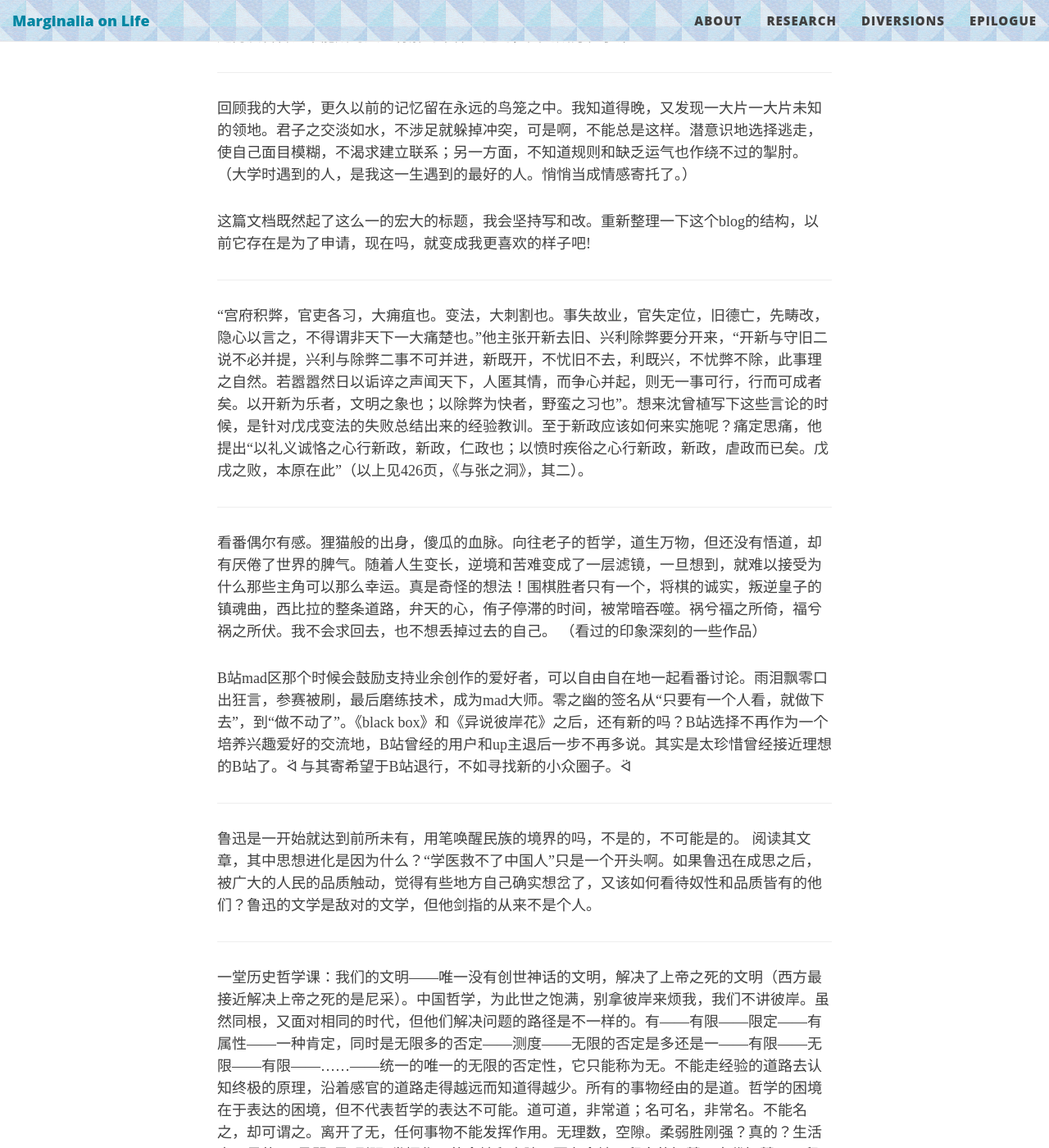
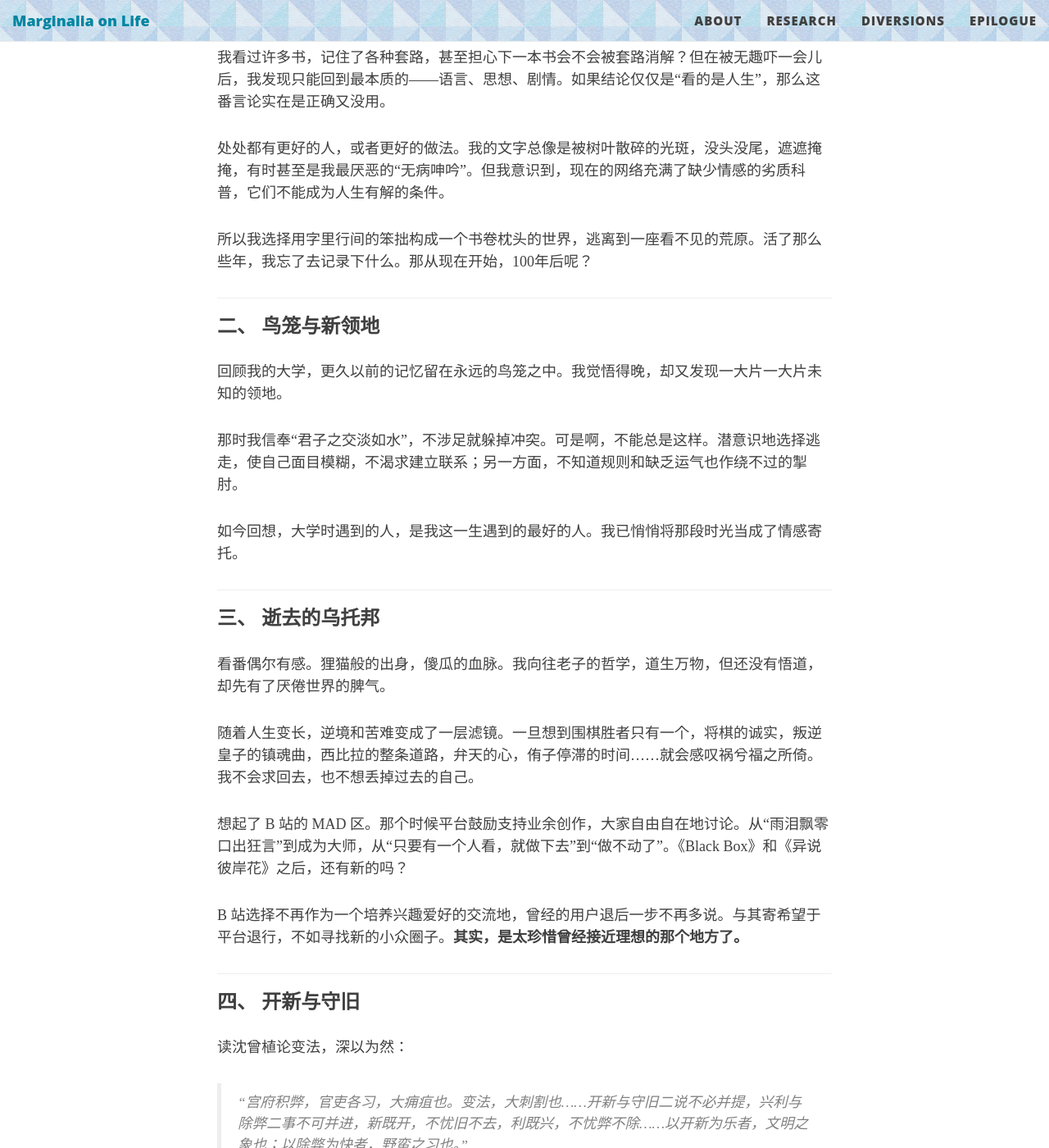
Before and after one commit to PlanetPolly/PlanetPolly.github.io, a Jekyll site: the page built from lastletter.md, in a window 1280 px wide and 1400 px high, scrolled down 828 px. Shown: the whole window at 82% size. Built offline with Jekyll 4.4.1, drawn with Linux system fonts in a browser that asks for light colours; nearby versions of some CDN libraries; some of the changed text lies outside the part shown.

Commit message:
Update lastletter.md

```diff
--- a/lastletter.md
+++ b/lastletter.md
@@ -4,56 +4,90 @@
 subtitle: 写在人生边上
 ---
 
-Bonheur！
+**Bonheur！**
 
 存在感来自于生活，来自于记忆。
 
-11022025，时隔一年，回过头看过去的文字，总想隐藏一些思绪，知道过去的情感珍贵，故有些苦恼。
+*11.02.2025*，时隔一年，回过头看过去的文字，总想隐藏一些思绪。因为知道过去的情感珍贵，故而感到些许苦恼。
+
+这篇文档既然起了这么一个宏大的标题，我会坚持写和改。重新整理一下这个 blog 的结构——以前它存在是为了申请，现在，就让它变成我更喜欢的样子吧。
 
 ---
 
-即使有许多人说相同的事说得比我好，此刻我要写自己的感受。我喜欢探头看看岔路另一边的正确。鹅卵石在溪流里被打磨百年，本质不会变化，不会有人把鹅卵石奉上艺术的殿堂，也打磨之后卵石上的水流有所感。
-（不用成为其他人的，虽然我以前向往过）
+### 一、 鹅卵石与荒原
 
-迷思，看过许多书，记住了各种套路，那么下一本书不会被套路吸引呢？被无趣吓一会儿后，就只能回到最本质的——语言、思想、剧情，和最初读书时一样嘛！逐步递减，结论若是看的是人生（人生是一本未完的书），那么这番言论实在是正确又没用。处处都有更好的人，或者更好的做法。我的文字总像是被树叶散碎的光斑，没头没尾，遮遮掩掩，就是我最厌恶的“无病呻吟”——字里行间的笨拙构成一个书卷枕头的世界，逃离到一座看不见的荒原。活了那么些年，我忘了去记录下什么。那从现在开始，100年后呢？
-（现在的网络，视频和文字缺少情感，都是劣质科普。不能成为人生有解的条件。是的，类比成方程了。）
+即使有许多人说相同的事说得比我好，此刻我要写自己的感受。
+
+我喜欢探头看看岔路另一边的“正确”。鹅卵石在溪流里被打磨百年，本质不会变化，不会有人把鹅卵石奉上艺术的殿堂，但打磨之后卵石上的水流亦有所感。**不用成为其他人的，虽然我以前向往过。**
+
+我看过许多书，记住了各种套路，甚至担心下一本书会不会被套路消解？但在被无趣吓一会儿后，我发现只能回到最本质的——语言、思想、剧情。如果结论仅仅是“看的是人生”，那么这番言论实在是正确又没用。
+
+处处都有更好的人，或者更好的做法。我的文字总像是被树叶散碎的光斑，没头没尾，遮遮掩掩，有时甚至是我最厌恶的“无病呻吟”。但我意识到，现在的网络充满了缺少情感的劣质科普，它们不能成为人生有解的条件。
+
+所以我选择用字里行间的笨拙构成一个书卷枕头的世界，逃离到一座看不见的荒原。活了那么些年，我忘了去记录下什么。那从现在开始，100年后呢？
 
 ---
-回顾我的大学，更久以前的记忆留在永远的鸟笼之中。我知道得晚，又发现一大片一大片未知的领地。君子之交淡如水，不涉足就躲掉冲突，可是啊，不能总是这样。潜意识地选择逃走，使自己面目模糊，不渴求建立联系；另一方面，不知道规则和缺乏运气也作绕不过的掣肘。
-（大学时遇到的人，是我这一生遇到的最好的人。悄悄当成情感寄托了。）
 
-这篇文档既然起了这么一的宏大的标题，我会坚持写和改。重新整理一下这个blog的结构，以前它存在是为了申请，现在吗，就变成我更喜欢的样子吧!
+### 二、 鸟笼与新领地
 
-----
+回顾我的大学，更久以前的记忆留在永远的鸟笼之中。我觉悟得晚，却又发现一大片一大片未知的领地。
 
-“宫府积弊，官吏各习，大痈疽也。变法，大刺割也。事失故业，官失定位，旧德亡，先畴改，隐心以言之，不得谓非天下一大痛楚也。”他主张开新去旧、兴利除弊要分开来，“开新与守旧二说不必并提，兴利与除弊二事不可并进，新既开，不忧旧不去，利既兴，不忧弊不除，此事理之自然。若嚣嚣然日以诟谇之声闻天下，人匿其情，而争心并起，则无一事可行，行而可成者矣。以开新为乐者，文明之象也；以除弊为快者，野蛮之习也”。想来沈曾植写下这些言论的时候，是针对戊戌变法的失败总结出来的经验教训。至于新政应该如何来实施呢？痛定思痛，他提出“以礼义诚恪之心行新政，新政，仁政也；以愤时疾俗之心行新政，新政，虐政而已矣。戊戌之败，本原在此”（以上见426页，《与张之洞》，其二）。
+那时我信奉“君子之交淡如水”，不涉足就躲掉冲突。可是啊，不能总是这样。潜意识地选择逃走，使自己面目模糊，不渴求建立联系；另一方面，不知道规则和缺乏运气也作绕不过的掣肘。
 
-----
-看番偶尔有感。狸猫般的出身，傻瓜的血脉。向往老子的哲学，道生万物，但还没有悟道，却有厌倦了世界的脾气。随着人生变长，逆境和苦难变成了一层滤镜，一旦想到，就难以接受为什么那些主角可以那么幸运。真是奇怪的想法！围棋胜者只有一个，将棋的诚实，叛逆皇子的镇魂曲，西比拉的整条道路，弁天的心，侑子停滞的时间，被常暗吞噬。祸兮福之所倚，福兮祸之所伏。我不会求回去，也不想丢掉过去的自己。
-（看过的印象深刻的一些作品）
+如今回想，大学时遇到的人，是我这一生遇到的最好的人。我已悄悄将那段时光当成了情感寄托。
 
-B站mad区那个时候会鼓励支持业余创作的爱好者，可以自由自在地一起看番讨论。雨泪飘零口出狂言，参赛被刷，最后磨练技术，成为mad大师。零之幽的签名从“只要有一个人看，就做下去”，到“做不动了”。《black box》和《异说彼岸花》之后，还有新的吗？B站选择不再作为一个培养兴趣爱好的交流地，B站曾经的用户和up主退后一步不再多说。其实是太珍惜曾经接近理想的B站了。ᢲ 与其寄希望于B站退行，不如寻找新的小众圈子。ᢲ
+---
 
-----
-鲁迅是一开始就达到前所未有，用笔唤醒民族的境界的吗，不是的，不可能是的。
-阅读其文章，其中思想进化是因为什么？“学医救不了中国人”只是一个开头啊。如果鲁迅在成思之后，被广大的人民的品质触动，觉得有些地方自己确实想岔了，又该如何看待奴性和品质皆有的他们？鲁迅的文学是敌对的文学，但他剑指的从来不是个人。
+### 三、 逝去的乌托邦
 
-----
-一堂历史哲学课：我们的文明——唯一没有创世神话的文明，解决了上帝之死的文明（西方最接近解决上帝之死的是尼采）。中国哲学，为此世之饱满，别拿彼岸来烦我，我们不讲彼岸。虽然同根，又面对相同的时代，但他们解决问题的路径是不一样的。有——有限——限定——有属性——一种肯定，同时是无限多的否定——测度——无限的否定是多还是一——有限——无限——有限——……——统一的唯一的无限的否定性，它只能称为无。不能走经验的道路去认知终极的原理，沿着感官的道路走得越远而知道得越少。所有的事物经由的是道。哲学的困境在于表达的困境，但不代表哲学的表达不可能。道可道，非常道；名可名，非常名。不能名之，却可谓之。离开了无，任何事物不能发挥作用。无理数，空隙。柔弱胜刚强？真的？生活中不是的。“柔弱”是“刚强”发挥作用的余地和空隙。要有余地。留白的智慧。古代智慧。不留余地，难以为继。度德量力。
+看番偶尔有感。狸猫般的出身，傻瓜的血脉。我向往老子的哲学，道生万物，但还没有悟道，却先有了厌倦世界的脾气。
 
-----
-庄子不会为了一些苍蝇的言语而烦恼，我想像他一样，但是我没有他的境界似乎做不到，所以想要到达他的境界。
+随着人生变长，逆境和苦难变成了一层滤镜。一旦想到围棋胜者只有一个，将棋的诚实，叛逆皇子的镇魂曲，西比拉的整条道路，弁天的心，侑子停滞的时间……就会感叹祸兮福之所倚。我不会求回去，也不想丢掉过去的自己。
 
-----
+想起了 B 站的 MAD 区。那个时候平台鼓励支持业余创作，大家自由自在地讨论。从“雨泪飘零口出狂言”到成为大师，从“只要有一个人看，就做下去”到“做不动了”。《Black Box》和《异说彼岸花》之后，还有新的吗？
 
-失去是治愈恐惧的良药。<br>
-恐惧是奢侈才有的烦恼。<br>
+B 站选择不再作为一个培养兴趣爱好的交流地，曾经的用户退后一步不再多说。与其寄希望于平台退行，不如寻找新的小众圈子。**其实，是太珍惜曾经接近理想的那个地方了。**
+
+---
+
+### 四、 开新与守旧
+
+读沈曾植论变法，深以为然：
+
+> “宫府积弊，官吏各习，大痈疽也。变法，大刺割也……开新与守旧二说不必并提，兴利与除弊二事不可并进，新既开，不忧旧不去，利既兴，不忧弊不除……以开新为乐者，文明之象也；以除弊为快者，野蛮之习也。”
+
+沈曾植写下这些言论的时候，是针对戊戌变法的失败总结出来的。至于新政应该如何实施？他痛定思痛：“以礼义诚恪之心行新政，新政，仁政也；以愤时疾俗之心行新政，新政，虐政而已矣。”
+
+这让我想起鲁迅。鲁迅是一开始就达到前所未有、用笔唤醒民族的境界的吗？不是的。阅读其文章，其中思想进化是因为什么？“学医救不了中国人”只是一个开头。鲁迅的文学是敌对的文学，但他剑指的从来不是个人。
+
+---
+
+### 五、 无之用
+
+一堂历史哲学课让我思考：我们的文明是唯一没有创世神话的文明，是解决了上帝之死的文明。
+
+中国哲学，为此世之饱满，不讲彼岸。虽然同根，路径却不同。
+有——有限——限定——有属性。
+而无限的否定性，只能称为“无”。
+
+不能走经验的道路去认知终极的原理，沿着感官的道路走得越远而知道得越少。哲学的困境在于表达的困境，但不代表哲学的表达不可能。道可道，非常道。
+
+生活中，“柔弱”是“刚强”发挥作用的余地和空隙。**要有余地，这是留白的智慧。** 不留余地，难以为继。度德量力。
+
+庄子不会为了一些苍蝇的言语而烦恼，我想像他一样。虽然我现在没有他的境界，但我想要到达他的境界。
+
+---
+
+### 六、 结语
+
+失去是治愈恐惧的良药。
+恐惧是奢侈才有的烦恼。
+
 接近一无所有的时候，对未来可能遇到的一切的恐惧近乎消散。
 
-失去外在，逐渐轻松<br>
-失去内在，愈发恐惧
+失去外在，逐渐轻松；
+失去内在，愈发恐惧。
 
-（不畏惧失去外在，实在地护好内在）
+**不畏惧失去外在，实在地护好内在。**
 
----
 又一岁开始了，我和过去和解了，迫不及待开启新的一年。
```
